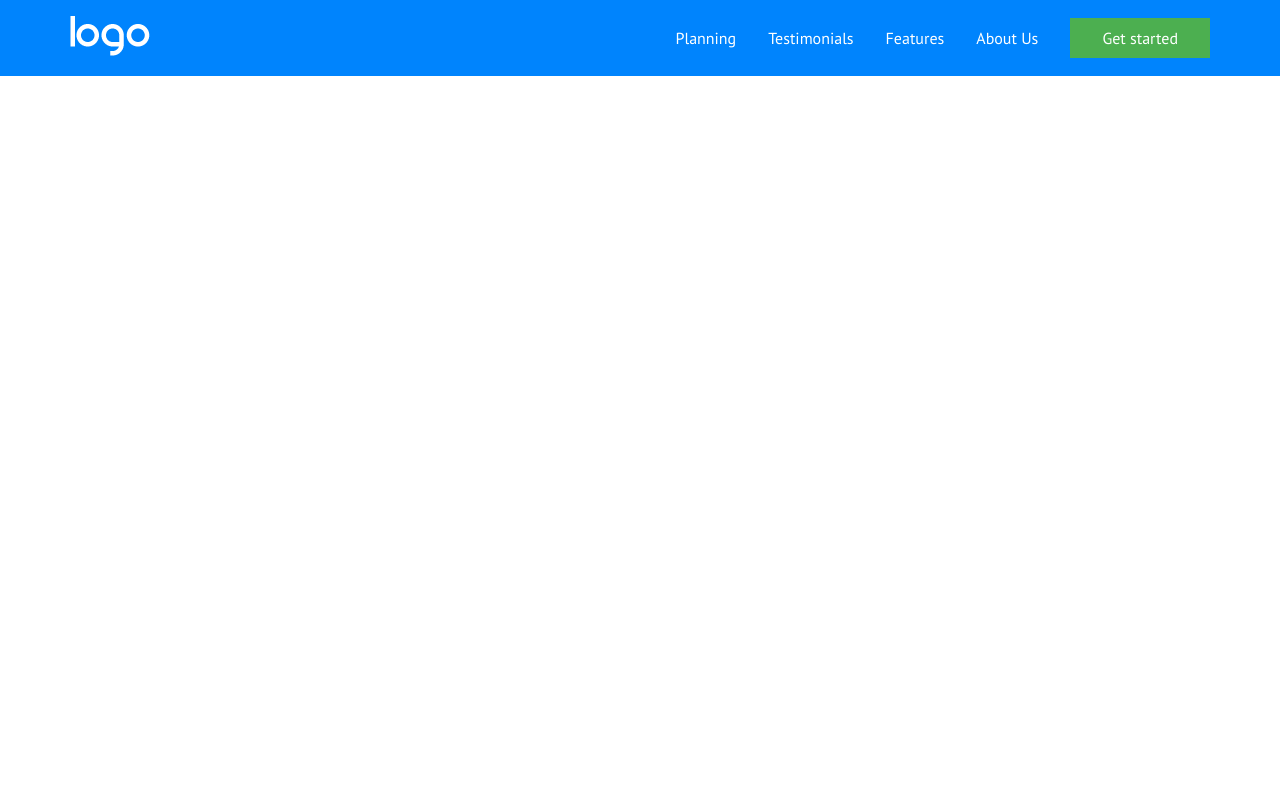
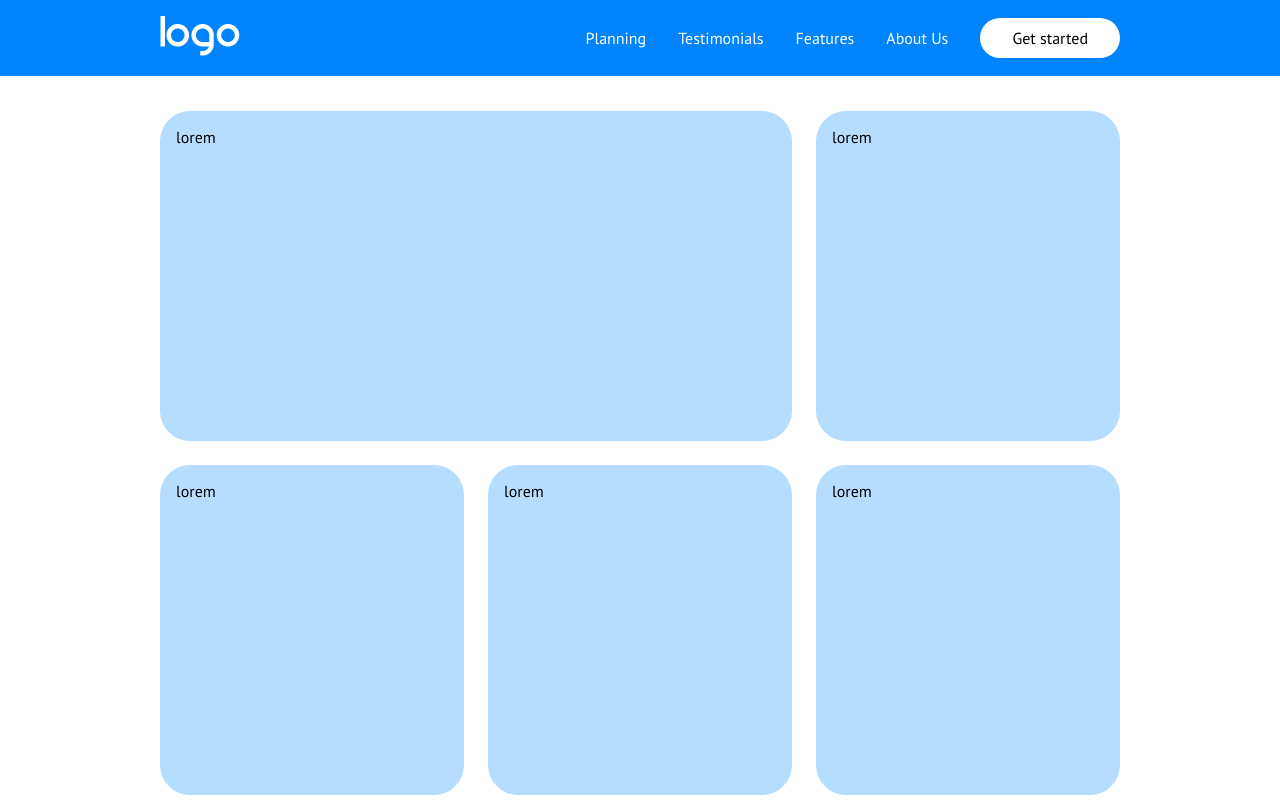
Before and after one commit to FrancescoGentileDev/htmlcss-responsive-layout, a plain HTML site: page index.html in a window 1280 px wide. Drawn offline with Linux system fonts and the light colour scheme.

Commit message:
✨ feat(hero): add section hero
hero for desktop

```diff
--- a/css/style.css
+++ b/css/style.css
@@ -14,5 +14,26 @@ header {
 }
 
 .btn-header {
+    border-radius: 50px;
+    background-color: white
+}
 
+#hero {
+    display: grid;
+    grid-template-columns: repeat(3, 1fr);
+    grid-auto-rows: 330px;
+    gap: 1.5rem
 }
+#hero > * {
+    width: 100%;
+    height: 100%;
+}
+
+#hero > *:first-child {
+    grid-column: 1 / span 2;
+}
+
+.card {
+    border-radius: 30px;
+    background-color: #b5ddff;
+}
--- a/css/utils.css
+++ b/css/utils.css
@@ -624,9 +624,8 @@
 
 /*#region button*****/
   .button {
-    background-color: #4CAF50;
+    background-color: #ffffff;
     border: none;
-    color: white;
     padding: 10px 32px;
     text-align: center;
     text-decoration: none;
@@ -637,13 +636,11 @@
     user-select: none;
   }
   .button:hover {
-    background-color: #3e8e41;
-    color: white;
+    background-color: #cfcfcf;
   }
   .button:active {
-    background-color: #3e8e41;
-    box-shadow: 0 5px #666;
-    transform: translateY(4px);
+    background-color: #8f8f8f;
+
   }
 /*#endregion button*****/
 
@@ -656,6 +653,14 @@ ul {
 }
 /*#endregion list*****/
 
+/*#region card*****/
+.card {
+  width: 100%;
+  margin: auto;
+  padding: 1rem;
+
+}
+/*#endregion card*****/
 
 /*#endregion UTILITIES */
 @media screen and (max-width: 576px) {
@@ -1014,6 +1019,13 @@ ul {
   .show-on-sm {
     display: block;
   }
+  .hide-on-mobile {
+    display: none;
+  }
+  .show-on-mobile {
+    display: block;
+  }
+
 }
 
 @media screen and (min-width: 576px) and (max-width: 768px) {
@@ -1021,6 +1033,12 @@ ul {
     display: none;
   }
   .show-on-md {
+    display: block;
+  }
+  .hide-on-tablet {
+    display: none;
+  }
+  .show-on-tablet {
     display: block;
   }
 }
@@ -1032,6 +1050,12 @@ ul {
   .show-on-lg {
     display: block;
   }
+  .hide-on-tablet {
+    display: none;
+  }
+  .show-on-tablet {
+    display: block;
+  }
 }
 
 @media screen and (min-width: 992px) and (max-width: 1200px) {
@@ -1041,7 +1065,12 @@ ul {
   .show-on-xl {
     display: block;
   }
-
+  .hide-on-pc {
+    display: none;
+  }
+  .show-on-pc {
+    display: block;
+  }
 }
 
 @media screen and (min-width: 1200px) and (max-width: 1400px) {
@@ -1051,4 +1080,10 @@ ul {
   .show-on-xxl {
     display: block;
   }
+  .hide-on-pc {
+    display: none;
+  }
+  .show-on-pc {
+    display: block;
+  }
 }
--- a/index.html
+++ b/index.html
@@ -1,5 +1,6 @@
 <!DOCTYPE html>
 <html lang="en">
+
 <head>
     <meta charset="UTF-8">
     <meta http-equiv="X-UA-Compatible" content="IE=edge">
@@ -11,26 +12,41 @@
     <link rel="stylesheet" href="css/utils.css">
     <title>BrandSite</title>
 </head>
+
 <body>
 
     <!--#region header-->
-        <header class="p">
-            <div class="container row flex-between align-center">
+    <header class="p col">
+        <div class="container-lg container-xs row flex-between align-center">
             <a><img src="img/logo.png" alt="logo"></a>
-                <ul class="row cg-2 align-center text-white">
+            <ul class="row cg-2 align-center text-white hide-on-tablet hide-on-mobile hide">
                 <li><a href="#">Planning</a></li>
                 <li><a href="#">Testimonials</a></li>
                 <li><a href="#">Features</a></li>
                 <li><a href="#">About Us</a></li>
-                    <li class="button btn-header"><a>Get started</a></li>
+                <li class="button btn-header text-black"><a>Get started</a></li>
 
             </ul>
         </div>
         </div>
     </header>
     <!--#endregion header-->
-<div class="container">
+    <div class="container-lg">
+        <!--#region hero-->
+
+        <section id="hero" class="mt-6">
+            <div class="card">lorem</div>
+            <div class="card">lorem</div>
+            <div class="card">lorem</div>
+            <div class="card">lorem</div>
+            <div class="card">lorem</div>
+        </section>
+        <!--#endregion hero-->
+        <!--#region planning-->
+
+        <!--#endregion planning-->
 
     </div>
 </body>
+
 </html>
```
Lines whose indentation alone changed are shown as unchanged.
